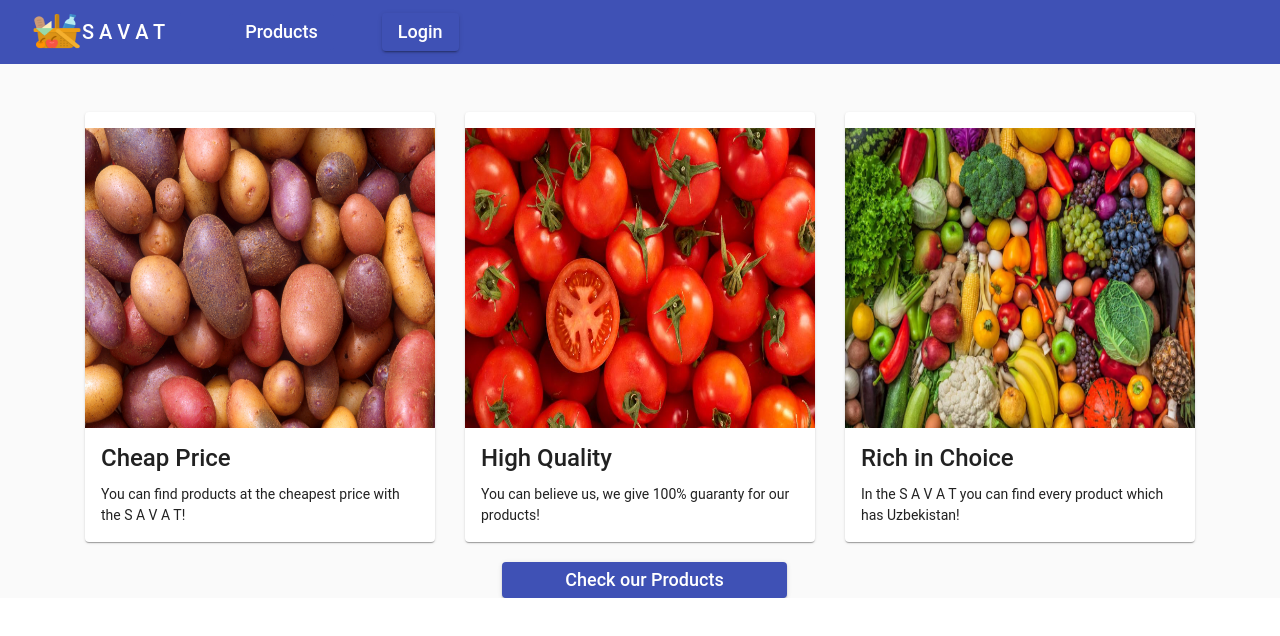
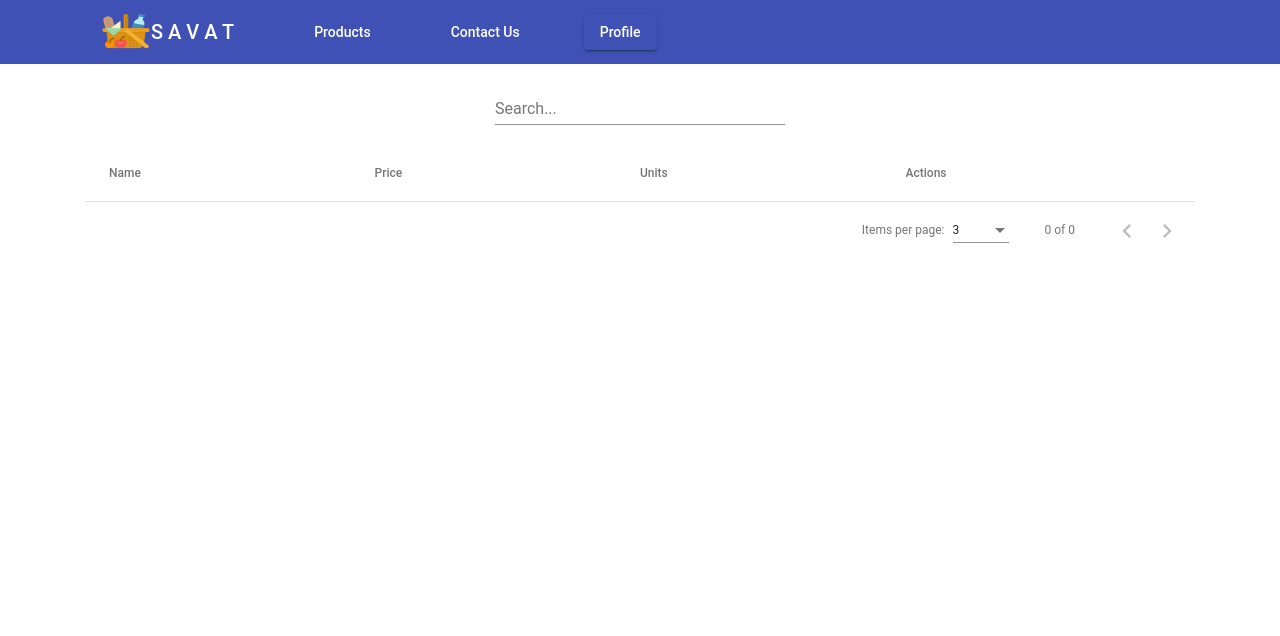
Before and after one commit to iuthub/ip-group-project-sophomores-online-store, an Angular app in the folder savat/angular/: page /products in a window 1280 px wide. Shown: the top 636 px of the page. Built offline with nearby package versions, Linux system fonts and the light colour scheme.

Commit message:
making products and contacts page

```diff
--- a/savat/angular/package.json
+++ b/savat/angular/package.json
@@ -12,15 +12,15 @@
   "private": true,
   "dependencies": {
     "@angular/animations": "~9.1.2",
-    "@angular/cdk": "~9.2.1",
+    "@angular/cdk": "^9.2.2",
     "@angular/common": "~9.1.2",
     "@angular/compiler": "~9.1.2",
     "@angular/core": "~9.1.2",
-    "@angular/flex-layout": "~9.0.0-beta.29",
+    "@angular/flex-layout": "^9.0.0-beta.29",
     "@angular/forms": "~9.1.2",
     "@angular/http": "~7.2.16",
     "@angular/localize": "~9.1.2",
-    "@angular/material": "~9.2.1",
+    "@angular/material": "^9.2.2",
     "@angular/platform-browser": "~9.1.2",
     "@angular/platform-browser-dynamic": "~9.1.2",
     "@angular/router": "~9.1.2",
--- a/savat/angular/src/app/app-routing.module.ts
+++ b/savat/angular/src/app/app-routing.module.ts
@@ -2,6 +2,7 @@ import {NgModule} from '@angular/core';
 import {Routes, RouterModule} from '@angular/router';
 import {HomeComponent} from './components/home/home.component';
 import {ContactsComponent} from './components/contacts/contacts.component';
+import {ProductsComponent} from './components/products/products.component';
 
 
 const routes: Routes = [
@@ -11,7 +12,7 @@ const routes: Routes = [
   },
   {
     path: 'products',
-    component: HomeComponent
+    component: ProductsComponent
   },
   {
     path: 'contacts',
--- a/savat/angular/src/app/components/contacts/contacts.component.ts
+++ b/savat/angular/src/app/components/contacts/contacts.component.ts
@@ -1,15 +1,69 @@
-import { Component, OnInit } from '@angular/core';
+import {Component, OnInit} from '@angular/core';
+import {FormControl, Validators} from '@angular/forms';
 
 @Component({
   selector: 'app-contacts',
-  template: ``,
-  styles: []
+  template: `
+    <div class="container">
+      <div class="col mt-3">
+        <div class="row">
+          Technical Support: <span> +998 71 200-90-90</span>
+        </div>
+        <div class="row">
+          Head Office: <span> +998 71 290-90-90</span>
+        </div>
+      </div>
+      <form>
+        <div>
+          <div>
+            <mat-form-field class="mt-5">
+              <input matInput type="email"
+                     [formControl]="emailFormControl"
+                     placeholder="Ex. inha@mail.com">
+              <mat-error *ngIf="emailFormControl.hasError('email') && !emailFormControl.hasError('required')">
+                Please enter a valid email address
+              </mat-error>
+              <mat-error *ngIf="emailFormControl.hasError('required')">
+                Email is <strong>required</strong>
+              </mat-error>
+            </mat-form-field>
+          </div>
+
+          <div class="mt-3" >
+            <mat-form-field appearance="outline" style="width: 600px">
+              <mat-label>Leave a feedback</mat-label>
+              <textarea matInput></textarea>
+            </mat-form-field>
+          </div>
+
+          <button mat-raised-button color="primary">Send</button>
+        </div>
+      </form>
+    </div>
+  `,
+  styles: [`
+    span {
+      font-weight: bold;
+      margin-left: 5px;
+    }
+
+    button {
+      outline: none;
+    }
+  `
+  ]
 })
 export class ContactsComponent implements OnInit {
+  emailFormControl = new FormControl('', [
+    Validators.required,
+    Validators.email,
+  ]);
 
-  constructor() { }
+
+  constructor() {
+
+  }
 
   ngOnInit() {
   }
-
 }
--- a/savat/angular/src/app/components/navigation/navigation.component.css
+++ b/savat/angular/src/app/components/navigation/navigation.component.css
@@ -10,6 +10,11 @@ button {
 mat-sidenav-container {
   font-size: large;
 }
-.m-b{
-  font-size: large;
+
+.m-b {
+
 }
+
+.m-l {
+  margin-left: 50em;
+}
--- a/savat/angular/src/app/components/navigation/navigation.component.html
+++ b/savat/angular/src/app/components/navigation/navigation.component.html
@@ -1,26 +1,23 @@
-<mat-sidenav-container class="sidenav-container">
-  <mat-sidenav-content>
-    <mat-toolbar color="primary">
-      <button mat-flat-button routerLink="" color="primary" class="navbar-brand">
-        <img class="img" src="./assets/basket.png">
-        <span>S A V A T</span>
+<mat-toolbar color="primary">
+  <div class="container">
+    <button mat-flat-button routerLink="" color="primary" class="navbar-brand">
+      <img class="img" src="./assets/basket.png">
+      <span>S A V A T</span>
+    </button>
 
+    <button class="ml-5" mat-flat-button color="primary" routerLink="products">Products</button>
+    <button class="ml-5" mat-flat-button color="primary" routerLink="contacts">Contact Us</button>
+
+    <button class="ml-5" mat-raised-button color="primary" [matMenuTriggerFor]="menu">Profile</button>
+    <mat-menu #menu="matMenu">
+      <button mat-menu-item routerLink="">
+        <span>Sign in</span>
       </button>
-      <button class="ml-5 m-b" mat-flat-button color="primary" routerLink="products">Products</button>
+      <button mat-menu-item routerLink="">
+        <span>Sign up</span>
+      </button>
+    </mat-menu>
+  </div>
+</mat-toolbar>
 
-      <button class="ml-5 m-b float-right" mat-raised-button color="primary">
-        <span>Login</span>
-      </button>
-      <!--      <mat-menu #menu="matMenu">-->
-      <!--        <button mat-menu-item routerLink="">-->
-      <!--          <span>SIgn In</span>-->
-      <!--        </button>-->
-      <!--        <button mat-menu-item routerLink="">-->
-      <!--          <span>Sign Up</span>-->
-      <!--        </button>-->
-      <!--      </mat-menu>-->
-    </mat-toolbar>
-    <router-outlet></router-outlet>
-
-  </mat-sidenav-content>
-</mat-sidenav-container>
+<router-outlet></router-outlet>
--- a/savat/angular/src/app/components/products/products.component.html
+++ /dev/null
@@ -1 +0,0 @@
-<p>products works!</p>
--- a/savat/angular/src/app/components/products/products.component.ts
+++ b/savat/angular/src/app/components/products/products.component.ts
@@ -1,15 +1,86 @@
-import { Component, OnInit } from '@angular/core';
+import {Component, OnInit, ViewChild} from '@angular/core';
+import {Products} from '../../models/products';
+import {MatTableDataSource} from '@angular/material/table';
+import {MatSort} from '@angular/material/sort';
+import {MatPaginator} from '@angular/material/paginator';
 
 @Component({
   selector: 'app-products',
-  templateUrl: './products.component.html',
-  styleUrls: ['./products.component.css']
+  template: `
+    <div class="mt-3 d-flex justify-content-center">
+      <mat-form-field class="col-3">
+        <input matInput type="text" (keyup)="doFilter($event.target.value)" placeholder="Search...">
+      </mat-form-field>
+    </div>
+
+    <div class="container">
+      <mat-table [dataSource]="dataSource" matSort matSortStart="asc">
+
+        <ng-container matColumnDef="name">
+          <mat-header-cell *matHeaderCellDef mat-sort-header>Name</mat-header-cell>
+          <mat-cell *matCellDef="let doctors"> {{doctors.doctor_id}} </mat-cell>
+        </ng-container>
+
+        <ng-container matColumnDef="price">
+          <mat-header-cell *matHeaderCellDef mat-sort-header>Price</mat-header-cell>
+          <mat-cell *matCellDef="let doctors"> {{doctors.first_name}} </mat-cell>
+        </ng-container>
+
+        <ng-container matColumnDef="units">
+          <mat-header-cell *matHeaderCellDef mat-sort-header>Units</mat-header-cell>
+          <mat-cell *matCellDef="let doctors"> {{doctors.last_name}} </mat-cell>
+        </ng-container>
+
+        <ng-container matColumnDef="actions">
+          <mat-header-cell *matHeaderCellDef mat-sort-header>Actions</mat-header-cell>
+          <mat-cell *matCellDef="let doctors">
+
+            <!--            <button mat-icon-button color="primary" matTooltip="Update Doctor"-->
+            <!--                    (click)="openModal(editProfileModal, doctors)">-->
+            <!--              <mat-icon>edit</mat-icon>-->
+            <!--            </button>-->
+
+            <!--            <button mat-icon-button color="warn" matTooltip="Delete Doctor"-->
+            <!--                    (click)="deleteDoctor(doctors.doctor_id)">-->
+            <!--              <mat-icon>delete</mat-icon>-->
+            <!--            </button>-->
+          </mat-cell>
+        </ng-container>
+
+        <mat-header-row *matHeaderRowDef="displayedColumns"></mat-header-row>
+        <mat-row *matRowDef="let row; columns: displayedColumns; let i = index"></mat-row>
+      </mat-table>
+      <mat-paginator [pageSize]="3" [pageSizeOptions]="[3, 5, 10, 15]">
+      </mat-paginator>
+    </div>
+
+  `,
+  styles: [`
+
+  `]
 })
 export class ProductsComponent implements OnInit {
+  displayedColumns = ['name', 'price', 'units', 'actions'];
+  products: Products[];
+  dataSource = new MatTableDataSource<Products>();
 
-  constructor() { }
+  @ViewChild(MatSort) sort: MatSort;
+  @ViewChild(MatPaginator) paginator: MatPaginator;
 
-  ngOnInit(): void {
+  constructor() {
   }
 
+  ngOnInit() {
+  }
+
+  doFilter(value: string) {
+    this.dataSource.filter = value.trim().toLocaleLowerCase();
+  }
+
+
+  // getProducts() {
+  //   this.productService.getProductList().subscribe(data => {
+  //     this.dataSource.data = data as Products[];
+  //   });
+  // }
 }
```
Also changed, not shown: savat/angular/src/app/app.module.ts (+24 -1 lines), savat/angular/src/app/components/feedback/feedback.component.ts (added, +75 -0 lines), savat/angular/src/app/models/products.ts (+7 -0 lines), savat/angular/src/app/components/products/products.component.css (deleted), 2 other files (tests, documents, lock files or other folders).
